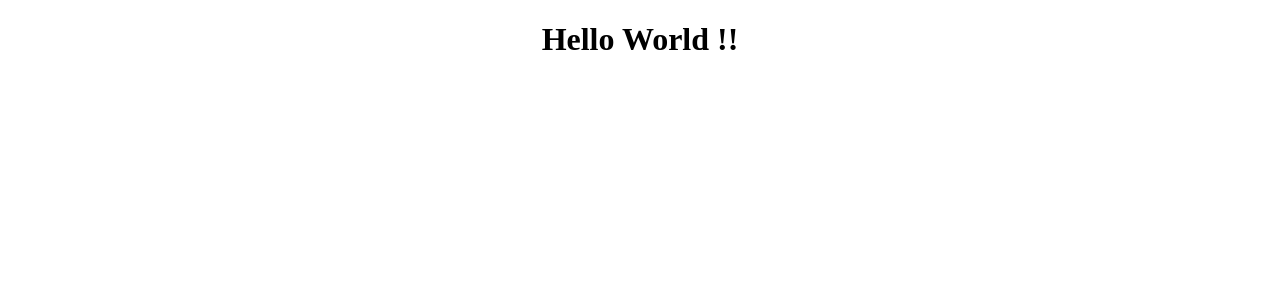
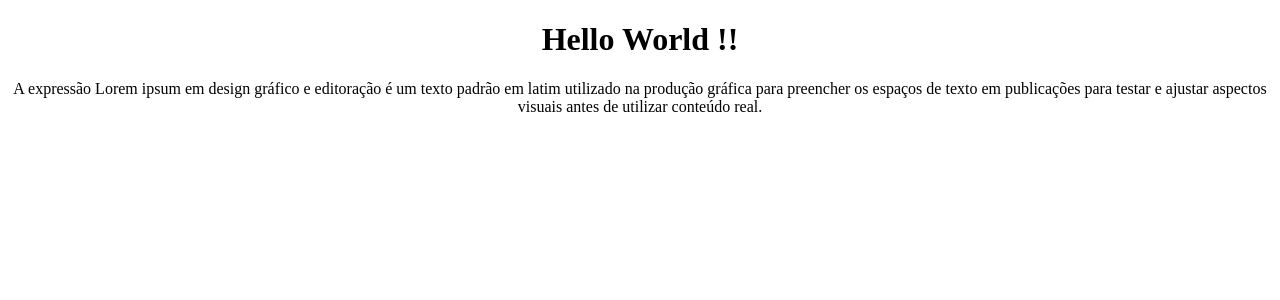
Before and after one commit to ViniHGV/Lab-React, a React (Create React App) app: page / in a window 1280 px wide. Shown: the top 300 px of the page. Built offline with nearby package versions, Linux system fonts and the light colour scheme.

Commit message:
Importando a função Lorem

```diff
--- a/src/App.js
+++ b/src/App.js
@@ -2,6 +2,7 @@
 import './App.css';
 import React from 'react';
 import HelloWorld from './HelloWorld';
+import Lorem from './components/LoremIpsum';
 
 /*function HelloWorld(){
   return <h1>Hello World !</h1>
@@ -11,6 +12,7 @@
   return (
     <div className="App">
         <HelloWorld/>
+        <Lorem/>
     </div>
   );
 }
--- a/src/components/LoremIpsum.js
+++ b/src/components/LoremIpsum.js
@@ -1,3 +1,7 @@
+import React from "react"
+
 function Lorem(){
-    return
+    return <p>A expressão Lorem ipsum em design gráfico e editoração é um texto padrão em latim utilizado na produção gráfica para preencher os espaços de texto em publicações para testar e ajustar aspectos visuais antes de utilizar conteúdo real.</p>
 }
+
+export default Lorem;
```
